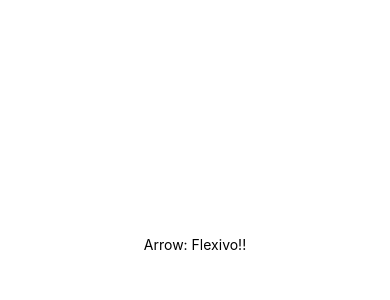
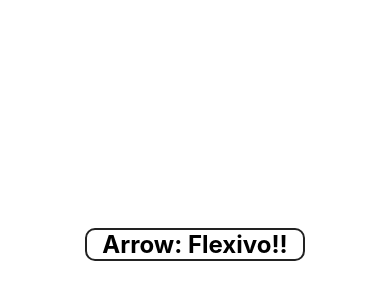
Before and after one commit to NiltonMorais/exercicios-curso-react-native, a React Native app: screen / in a window 390 px wide. Shown: the part 178-478 px from the top of the page. Built offline with nearby package versions, Linux system fonts and the light colour scheme.

Commit message:
criando style Default

```diff
--- a/src/components/Simple.js
+++ b/src/components/Simple.js
@@ -1,6 +1,7 @@
 import React from 'react';
 import { Text } from 'react-native';
+import Default from '../style/Default';
 
 export default (props) => {
-    return <Text>Arrow: {props.text}</Text>
+    return <Text style={Default.exercices}>Arrow: {props.text}</Text>
 }
--- /dev/null
+++ b/src/style/Default.js
@@ -0,0 +1,13 @@
+import { StyleSheet } from 'react-native';
+
+export default StyleSheet.create({
+    exercices: {
+        paddingHorizontal: 15,
+        marginVertical: 5,
+        borderRadius: 10,
+        borderWidth: 2,
+        borderColor: '#222',
+        fontSize: 24,
+        fontWeight: 'bold'
+    }
+});
```
